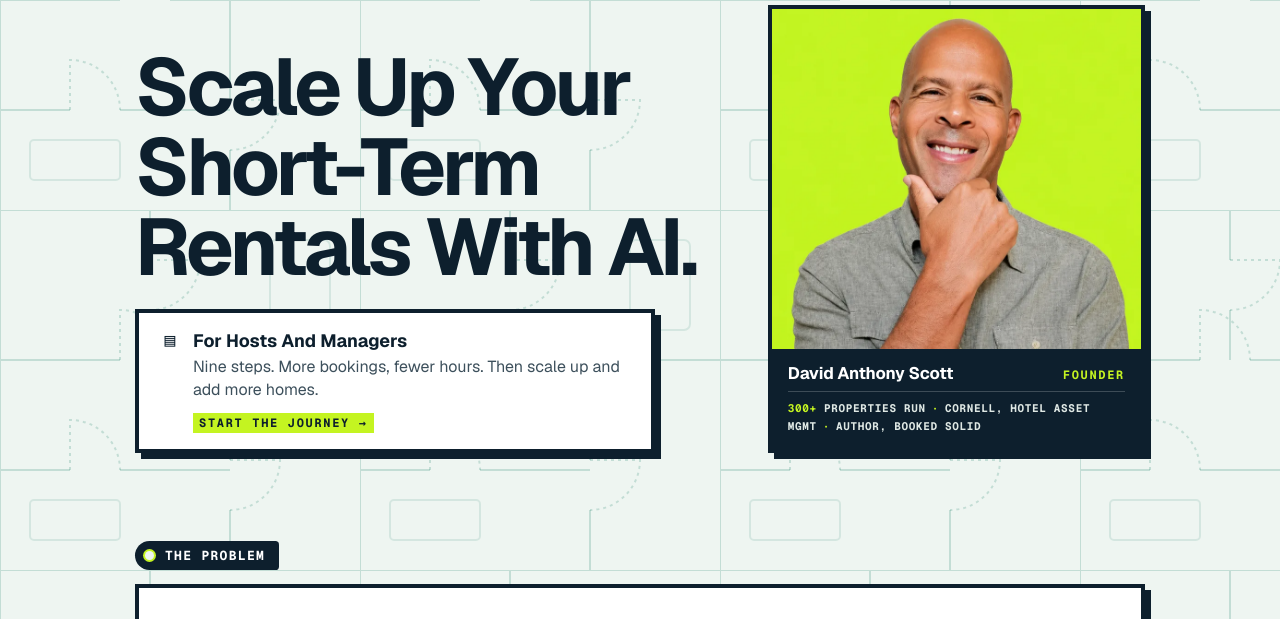
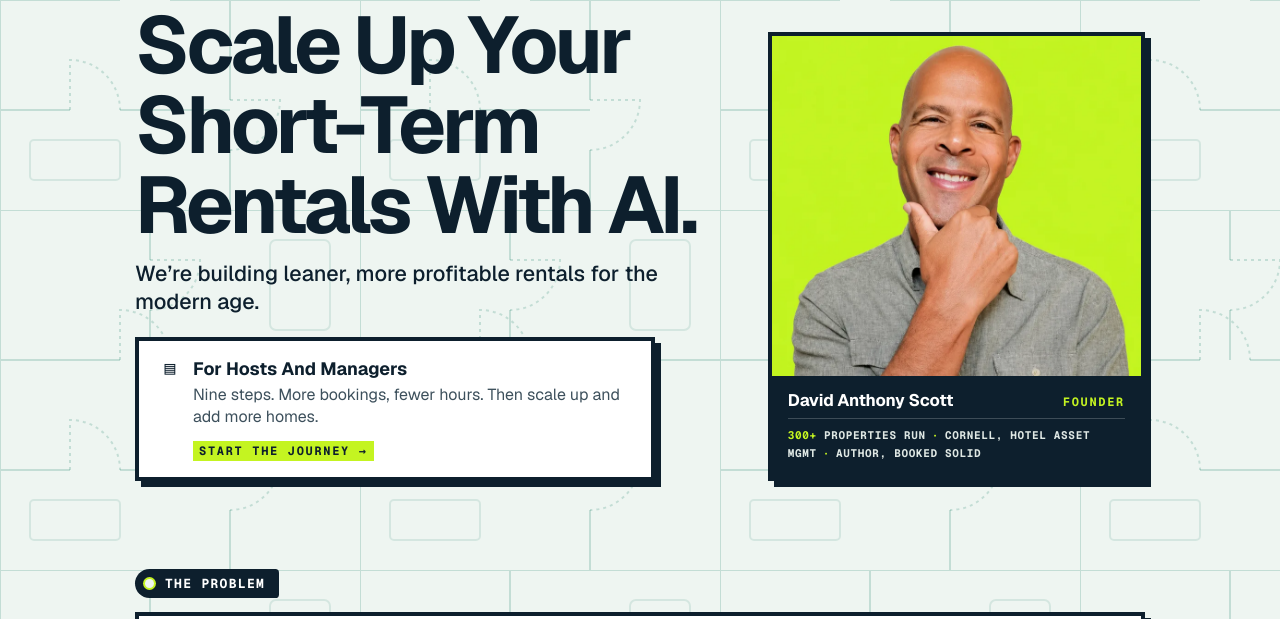
Before and after one commit to scottygeneral/strbooster-cohost, a plain HTML site: page index.html in a window 1280 px wide. Shown: the part 150-769 px from the top of the page. Drawn offline with nearby package versions, Linux system fonts and the light colour scheme; a script that the page names is missing.

Commit message:
Hero line: leaner, more profitable rentals for the modern age
Co-Authored-By: Claude Opus 5.5 <noreply@anthropic.com>
Claude-Session: https://claude.ai/code/session_01QmV3bxGQJUxZRuQfcEMthS

```diff
--- a/index.html
+++ b/index.html
@@ -48,6 +48,7 @@
 <section class="bx-hero" aria-labelledby="hero-title"><div class="bx-wrap bx-hero-grid">
 <div class="bx-hero-copy">
 <h1 id="hero-title">Scale Up Your Short-Term Rentals With AI.</h1>
+<p class="bx-lede">We’re building leaner, more profitable rentals for the modern age.</p>
 <div class="bx-paths bx-paths-one">
 <a class="bx-card bx-path" href="/playbook" data-cta="hero"><span class="bx-ico" aria-hidden="true">▤</span><span><strong>For Hosts And Managers</strong><em>Nine steps. More bookings, fewer hours. Then scale up and add more homes.</em><small>Start the journey <span aria-hidden="true">→</span></small></span></a>
 </div>
```
Also changed, not shown: templates/home.html (+1 -0 lines).
